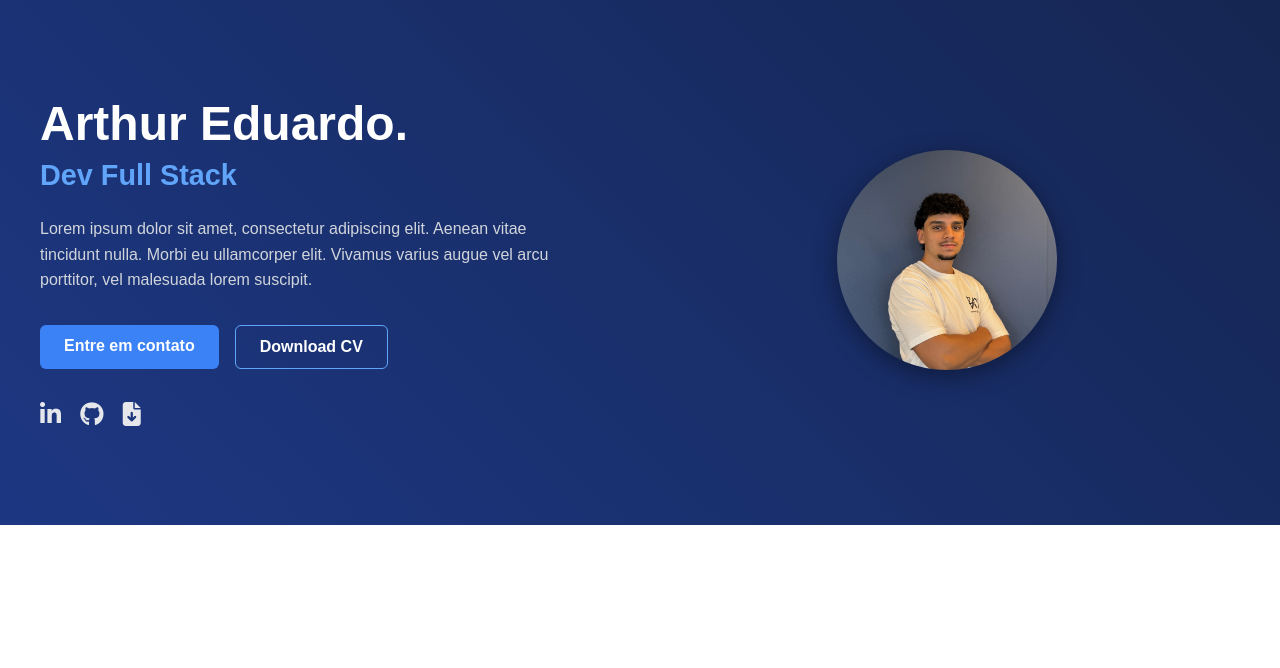
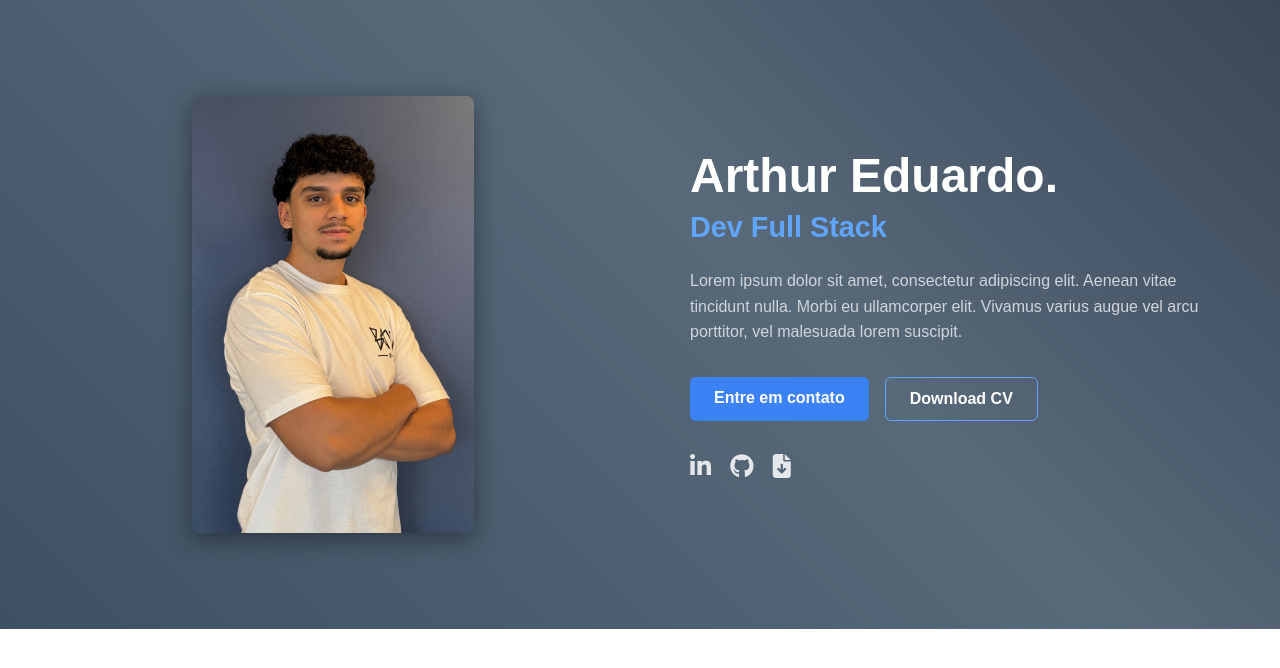
Before and after one commit to ArthurEdu05/meu-portfolio, a React (Vite) app: page / in a window 1280 px wide. Shown: the top 668 px of the page. Built offline with nearby package versions, Linux system fonts and the light colour scheme.

Commit message:
refactor: update Hero layout

```diff
--- a/src/pages/Home/sections/Hero/Hero.css
+++ b/src/pages/Home/sections/Hero/Hero.css
@@ -1,9 +1,9 @@
 .hero {
   width: 100%;
   padding: 6rem 2rem;
-  background: linear-gradient(45deg, #1e3a8a 0%, #0f172a 100%);
+  background: linear-gradient(45deg, #2c3e50 0%, #58697a 50%, #0f172a 100%);
   background-size: 200% 200%;
-  animation: background 6s ease infinite;
+  animation: background 8s ease infinite;
 }
 
 @keyframes background {
@@ -26,6 +26,8 @@
   max-width: 1200px;
   margin: 0 auto;
   gap: 4rem;
+  flex-wrap: wrap;
+  text-align: left;
 }
 
 .heroText {
@@ -98,13 +100,12 @@
 /* Profile image */
 .profileImage {
   flex: 1 1 300px;
-  text-align: center;
+  display: flex;
+  justify-content: center;
 }
 
 .profileImage img {
-  width: 220px;
-  height: 220px;
-  border-radius: 50%;
-  object-fit: cover;
+  max-width: 48%; /* aumenta o tamanho total da imagem */
+  border-radius: 8px;
   box-shadow: 0 6px 24px rgba(0, 0, 0, 0.4);
 }
--- a/src/pages/Home/sections/Hero/Hero.jsx
+++ b/src/pages/Home/sections/Hero/Hero.jsx
@@ -6,6 +6,11 @@ export default function Hero() {
   return (
     <section className="hero">
       <div className="heroContainer">
+
+        <div className="profileImage">
+          <img src={profile} alt="Foto de perfil" className="profileImage" />
+        </div>
+
         <div className="heroText">
           <h1 className="heroName">Arthur Eduardo.</h1>
           <h2 className="heroTitle">Dev Full Stack</h2>
@@ -35,9 +40,7 @@ export default function Hero() {
           </div>
         </div>
 
-        <div className="profileImage">
-          <img src={profile} alt="Foto de perfil" className="profileImage" />
-        </div>
+
       </div>
     </section>
   );
```
Also changed, not shown: src/assets/images/perfil.JPG.
